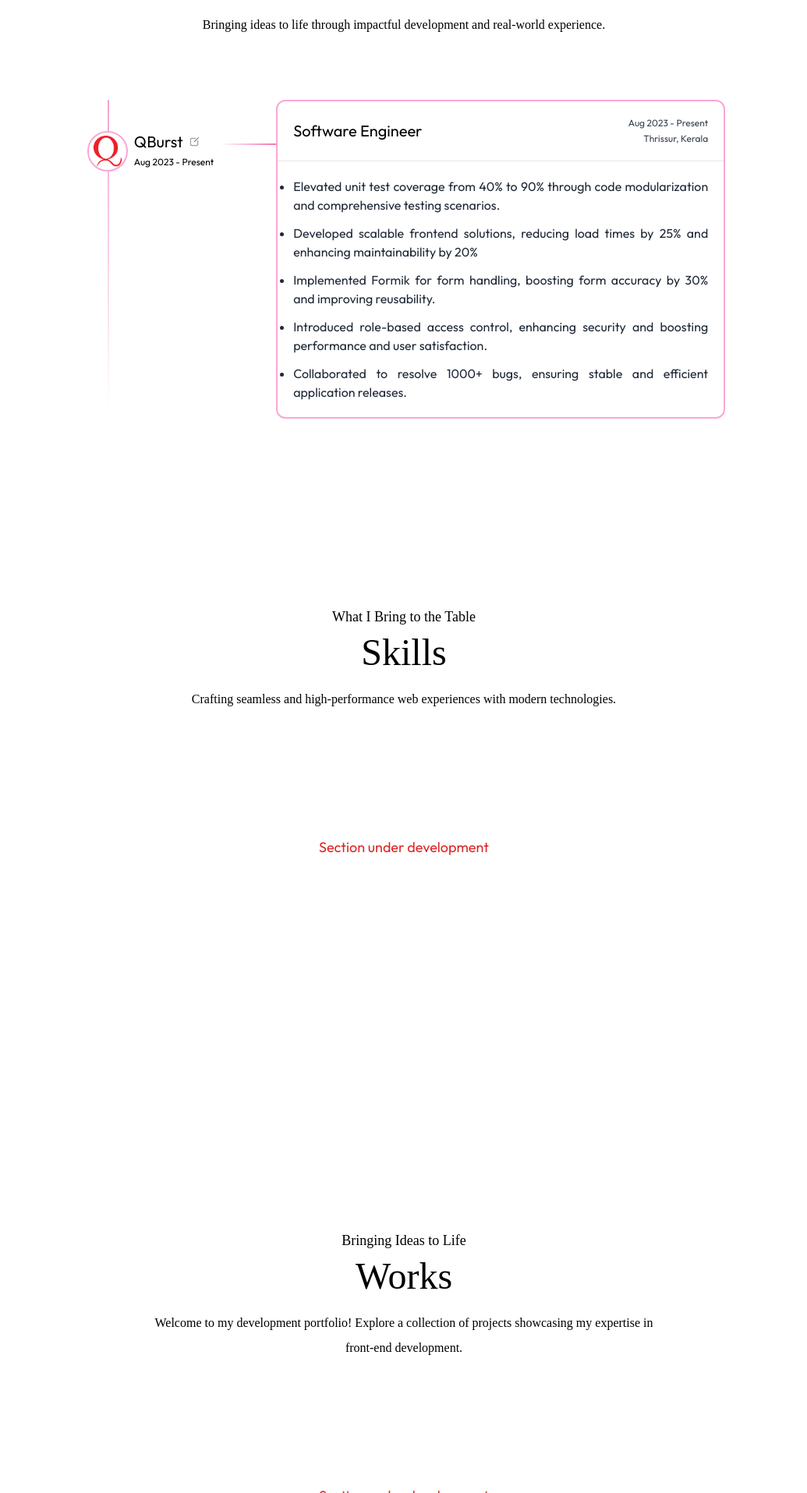
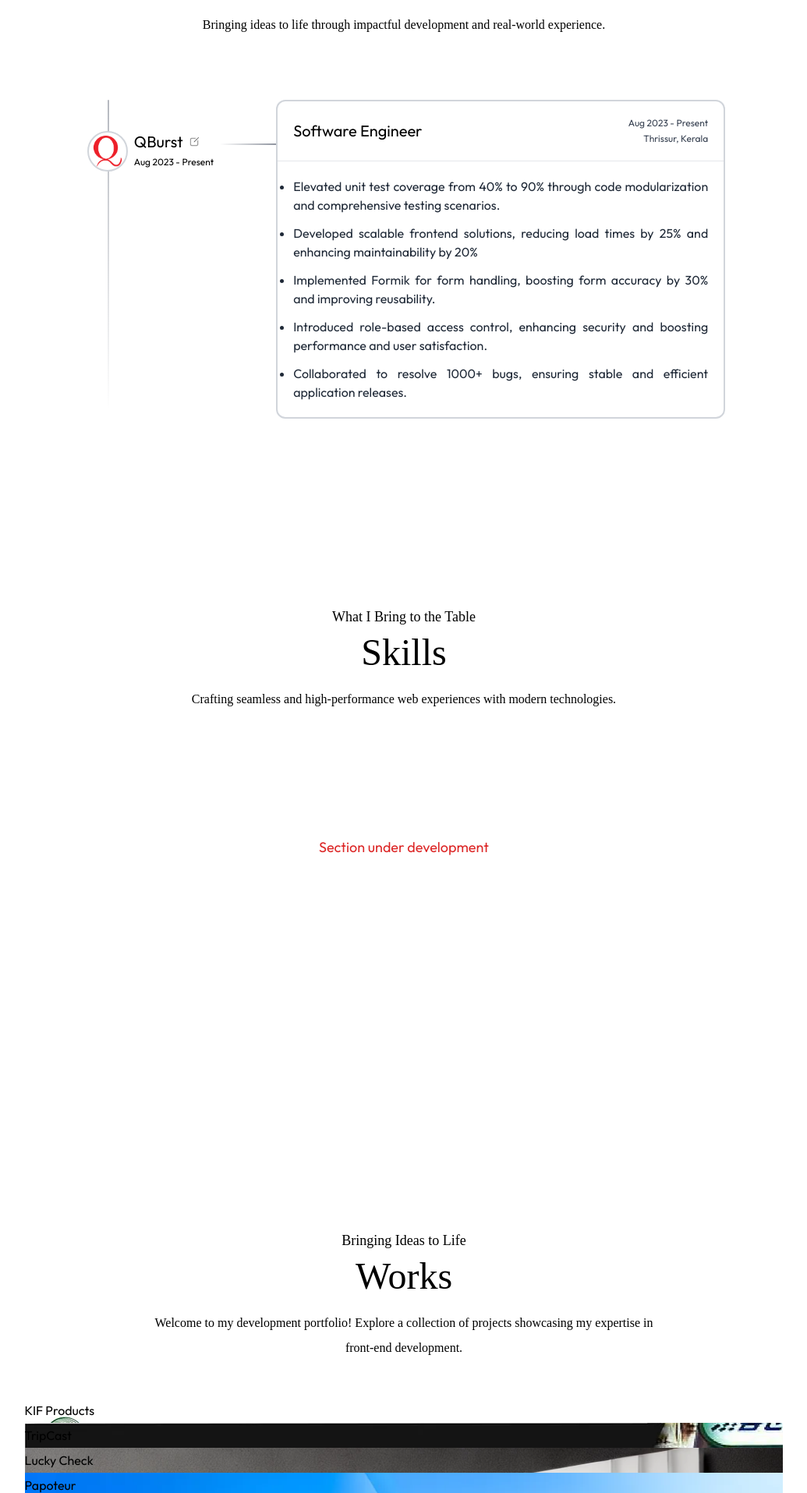
Before and after one commit to abhishekpv/portfolio, a Next.js app: page / in a window 1280 px wide. Shown: the part 1925-3840 px from the top of the page at 78% size, without its empty margins (122-1157 px from the left). Built offline with nearby package versions, Linux system fonts and the light colour scheme; a web font is replaced by a local one.

Commit message:
change experience section theme

```diff
--- a/assets/assets.js
+++ b/assets/assets.js
@@ -86,21 +86,25 @@ export const assets = {
 
 export const workData = [
   {
+    id:1001,
     title: "KIF Products",
     description: "Web app",
     bgImage: "/kifproducts.png",
   },
   {
+    id:1002,
     title: "TripCast",
     description: "Mobile App",
     bgImage: "/tripcast.png",
   },
   {
+    id:1003,
     title: "Lucky Check",
     description: "Mobile App",
     bgImage: "/luckyCheck.png",
   },
   {
+    id:1004,
     title: "Papoteur",
     description: "Web app",
     bgImage: "/papoteur.png",
--- a/components/experience/ExperienceCard.tsx
+++ b/components/experience/ExperienceCard.tsx
@@ -12,7 +12,7 @@ const ExperienceCard = ({ selectedCompany }: ExperienceCardProps) => {
     return company.companyId === selectedCompany;
   });
   return (
-    <div className="min-h-96 border-2 border-pink-300 rounded-xl w-full max-w-xl bg-white">
+    <div className="min-h-96 border-2 border-gray-300 rounded-xl w-full max-w-xl bg-white">
       {company?.positions.map((position, index) => {
         return (
           <Fragment key={index}>
--- a/components/experience/ExperienceTab.tsx
+++ b/components/experience/ExperienceTab.tsx
@@ -23,7 +23,7 @@ const ExperienceTab = ({
           />
         );
       })}
-      <div className="absolute -z-10 bg-gradient-to-r md:bg-gradient-to-b from-pink-100 max-md:via-pink-500 md:from-pink-500 to-pink-100 opacity-50 w-full md:w-0.5 h-0.5 md:h-full md:py-10 box-content  md:left-8 top-8 md:-top-10 rounded-full"></div>
+      <div className="absolute -z-10 bg-gradient-to-r md:bg-gradient-to-b from-gray-100 max-md:via-gray-500 md:from-gray-500 to-gray-100 opacity-50 w-full md:w-0.5 h-0.5 md:h-full md:py-10 box-content  md:left-8 top-8 md:-top-10 rounded-full"></div>
     </div>
   );
 };
--- a/components/experience/ExperienceTabCard.tsx
+++ b/components/experience/ExperienceTabCard.tsx
@@ -29,7 +29,7 @@ const ExperienceTabCard = ({
       onClick={handleClick}
     >
       <div
-        className={` px-1 py-1 ml-[6px] overflow-hidden h-fit duration-300 w-fit border-2 bg-white  border-pink-300 rounded-full ${
+        className={` px-1 py-1 ml-[6px] overflow-hidden h-fit duration-300 w-fit border-2 bg-white  border-gray-300 rounded-full ${
           selected ? "" : " scale-95"
         }`}
       >
@@ -52,7 +52,7 @@ const ExperienceTabCard = ({
         />
       </div>
       <div
-        className={`left-full ml-2 h-0.5 w-24 hidden md:block  duration-500 top-4 bg-gradient-to-l from-pink-500 -z-10 to-transparent   absolute ${
+        className={`left-full ml-2 h-0.5 w-24 hidden md:block  duration-500 top-4 bg-gradient-to-l from-gray-500 -z-10 to-transparent   absolute ${
           selected ? "" : "translate-x-28"
         }`}
       ></div>
--- /dev/null
+++ b/components/works/WorkContainer.tsx
@@ -0,0 +1,13 @@
+import { workData } from "@/assets/assets";
+
+const WorkContainer = () => {
+  return (
+    <div>
+      {workData.map((project) => {
+        return <div key={project.id} style={{backgroundImage:`url(${project.bgImage})`}}>{project.title}</div>;
+      })}
+    </div>
+  );
+};
+
+export default WorkContainer;
--- a/components/works/Works.tsx
+++ b/components/works/Works.tsx
@@ -1,4 +1,5 @@
 import React from "react";
+import WorkContainer from "./WorkContainer";
 
 const Works = () => {
   return (
@@ -14,6 +15,7 @@ const Works = () => {
         Welcome to my development portfolio! Explore a collection of projects
         showcasing my expertise in front-end development.
       </p>
+      <WorkContainer/>
       <p className="text-center my-40 text-lg text-red-600 ">
         Section under development
       </p>
```
